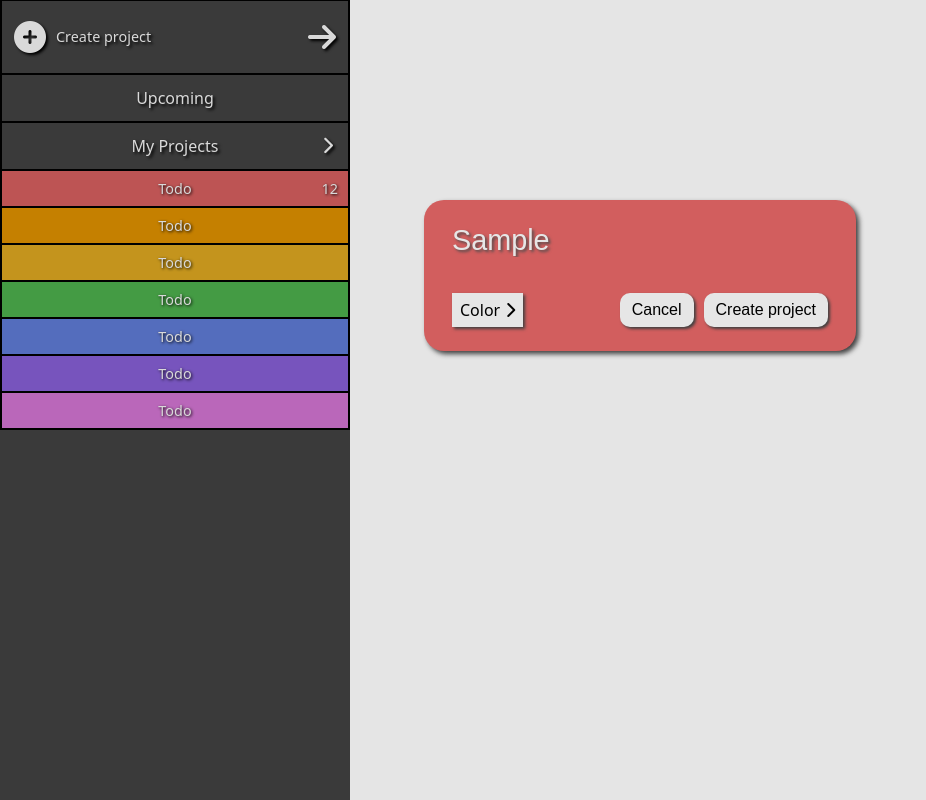
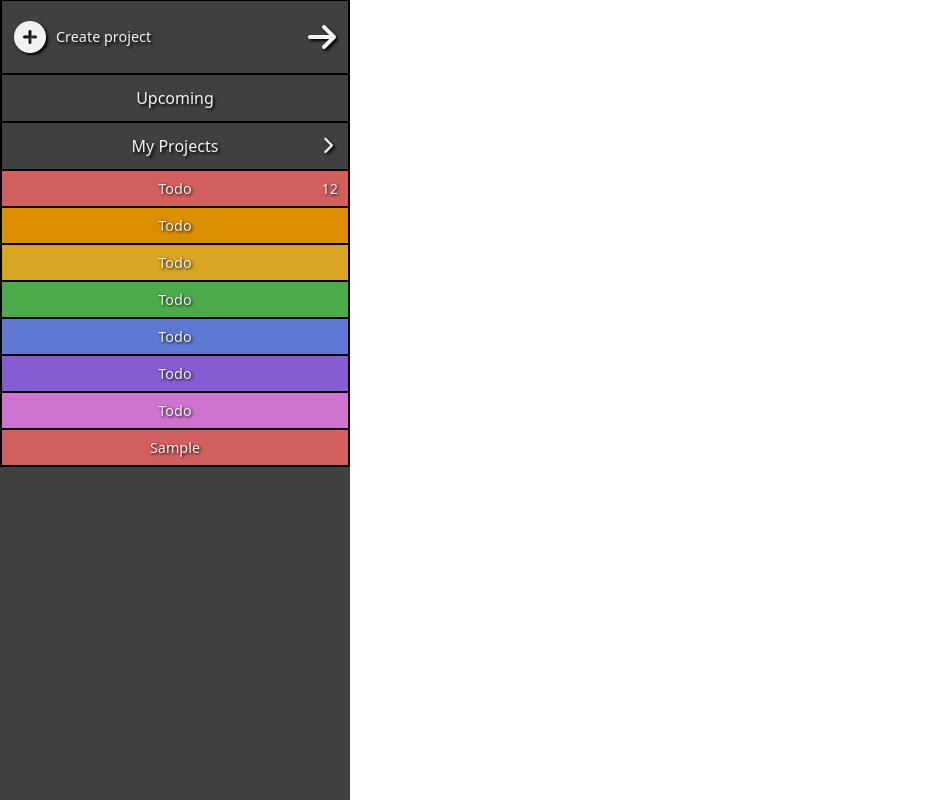
Before and after one commit to Fox-Jester/todo-project, a website built with webpack: page src/index.html in a window 1280 px wide. Both pictures are taken after typing "Sample" into the empty fields and a click on the button "Create project". Shown: the whole page, without its empty margins (0-926 px from the left). Built offline with nearby package versions, Linux system fonts and the light colour scheme.

Commit message:
finished modal.js

```diff
--- /dev/null
+++ b/src/clearContent.js
@@ -0,0 +1,7 @@
+
+
+
+export default function clearContent(){
+    const contentContainer = document.querySelector('#content-container');
+    contentContainer.innerHTML = ""
+}
--- /dev/null
+++ b/src/components/Modal/Modal.js
@@ -0,0 +1,11 @@
+import { createModal } from "./createModal.js"
+import applyModalListeners from "./modalEvents.js"
+
+class Modal {
+    static create = (type, onCreate) => {
+         createModal(type);
+         applyModalListeners(type, onCreate);
+    }
+};
+
+export default Modal;
--- /dev/null
+++ b/src/components/Modal/createModal.js
@@ -0,0 +1,111 @@
+
+import constructElement from "../constructElement.js";
+import "./modal.css"
+
+
+
+export const createModal = (type) => {
+
+    if (type !== "project" && type !== "todo") return;
+
+    const contentContainer = document.querySelector("#content-container");
+
+    const modal = constructElement("dialog", `modal`, "red");
+
+    const mainInput = document.createElement("input");
+    mainInput.type = "text";
+    mainInput.id = "main-input"
+    mainInput.autocomplete = "off"
+    mainInput.placeholder = `${type.charAt(0).toUpperCase() + type.slice(1)} name`;
+
+    const subInput = document.createElement("input");
+    subInput.type = "text";
+    subInput.id = "sub-input"
+    subInput.autocomplete = "off"
+    subInput.placeholder = "Description";
+
+    const modalFooter = constructElement("div", "modal-footer");
+
+    const optionContainer = constructElement("div", "option-container");
+
+    const btnGroup = constructElement("div", "btn-group");
+
+    const cancelBtn = constructElement("button", "cancel-btn");
+    cancelBtn.textContent = "Cancel";
+
+    const createBtn = constructElement("button", "create-btn");
+    createBtn.textContent = `Create ${type}`
+
+    function createColorGrid(){
+
+        const colorArray = ["red", "orange", "yellow", "green", "blue", "purple", "pink"];
+        const colorGrid = constructElement("div", "color-grid")
+        colorArray.forEach(color => {
+            const colorSquare = constructElement("div", color)
+            colorSquare.setAttribute('data-color', color);
+            colorGrid.appendChild(colorSquare);
+
+        });
+
+        return colorGrid;
+    }
+
+    function createColorContainer(){
+
+        const colorContainer = constructElement("div", "color-container");
+
+        if (type === "project"){
+
+            const colorText = constructElement("p");
+            colorText.textContent = "Color";
+
+            const chevron = constructElement("i", "fa-solid", "fa-chevron-right", "chevron");
+
+            const colorGroup = constructElement("div", "color-group");
+
+            colorGroup.appendChild(colorText);
+            colorGroup.appendChild(chevron);
+
+            colorContainer.appendChild(colorGroup);
+            colorContainer.appendChild(createColorGrid());
+
+        }
+
+        else if(type === "todo"){
+
+        }
+        return colorContainer;
+    }
+
+    function createDateContainer(){}
+
+
+    function CreateBaseModal(){
+
+        optionContainer.appendChild(createColorContainer())
+
+        btnGroup.appendChild(cancelBtn);
+        btnGroup.appendChild(createBtn);
+
+        modalFooter.appendChild(optionContainer);
+        modalFooter.appendChild(btnGroup);
+
+        modal.appendChild(mainInput);
+        modal.appendChild(modalFooter);
+
+        return modal;
+    }
+
+
+    if(type === "project"){
+        const projectModal = CreateBaseModal()
+        contentContainer.appendChild(projectModal);
+        projectModal.showModal();
+    }
+
+
+
+
+
+
+}
--- a/src/css/modal.css
+++ b/src/components/Modal/modal.css
@@ -21,7 +21,7 @@
     cursor: auto;
 
     color: hsl(0, 0%, 90%);
-    text-shadow: 2px 2px 3px hsl(0, 0%, 30%);
+    text-shadow: 2px 2px 3px hsl(0, 0%, 15%);
     margin-bottom: 20px;
 }
 
@@ -54,20 +54,22 @@
     align-items: center;
     position: relative;
 
+
 }
 
 
 .color-group .chevron{
-    position: relative;
-    right: 0;
+
+
     font-size: 1rem;
-    padding-right: 8px;
+    margin-right: 8px;
+
 
 }
 
 .color-group p{
-    margin: 0;
-    padding: 6px 5px 6px 8px;
+
+    margin: 6px 5px 6px 8px;
     font-size: 1rem;
 }
 
@@ -86,9 +88,15 @@
     grid-template-columns: repeat(2, 35px);
 }
 
-.color-square{
+.color-grid div{
     border: 1px solid black;
     height: 30px;
+
+}
+
+.color-grid div.hidden{
+   display: none;
+
 }
 
 .btn-group{
@@ -112,7 +120,3 @@
     box-shadow: 0px 0px 3px lightgray;
 
 }
-
-.create-btn:hover{
-
-}
--- /dev/null
+++ b/src/components/Modal/modalEvents.js
@@ -0,0 +1,81 @@
+
+function applyModalListeners(type, onCreate){
+    const modal = document.querySelector(".modal");
+
+    const closeBtn = document.querySelector(".cancel-btn");
+    const createBtn = document.querySelector(".create-btn");
+
+    const mainInput = document.querySelector("#main-input");
+
+    const colorGroup = document.querySelector(".color-group");
+    const chevron = colorGroup.querySelector(".chevron")
+    const colorGrid = document.querySelector(".color-grid");
+
+    const colorSquares = colorGrid.querySelectorAll("div");
+
+    const colorClasses = ["red", "orange", "yellow", "green", "blue", "purple", "pink"];
+    let color = modal.classList[1]
+
+    function hideCurrentSquare(){
+        colorSquares.forEach(square => {
+            if(square.classList.contains("hidden")){
+                square.classList.remove("hidden")
+            }
+        })
+
+        colorSquares.forEach(square => {
+            if(square.dataset.color === modal.classList[1]){
+                square.classList.add("hidden");
+            }
+        })
+    }
+
+    function rotateChevron(){
+        if(colorGrid.classList.contains("active")){
+            chevron.classList.add("rotate");
+        }
+        else{
+            chevron.classList.remove("rotate");
+        }
+    }
+
+
+    if(colorGroup){
+        colorGroup.addEventListener("click", () => {
+            colorGrid.classList.contains("active") ?
+            colorGrid.classList.remove("active") :
+            colorGrid.classList.add("active");
+
+            rotateChevron();
+        })
+    }
+
+    if (colorGrid) {
+        colorSquares.forEach(square => square.addEventListener("click", () => {
+            color = square.dataset.color
+
+            modal.classList.remove(...colorClasses);
+            modal.classList.add(color);
+            hideCurrentSquare();
+            colorGrid.classList.remove("active");
+            rotateChevron();
+        }))
+    }
+
+
+    closeBtn.addEventListener("click", () => modal.remove())
+
+
+
+    createBtn.addEventListener("click", () => {
+        if(type === "project"){
+            onCreate({ projectName: mainInput.value, color });
+        }
+            modal.remove()
+    })
+
+
+    hideCurrentSquare()
+}
+
+export default applyModalListeners;
--- a/src/components/Modals.js
+++ /dev/null
@@ -1,84 +0,0 @@
-
-import constructElement from "./constructElement.js";
-import "../css/modal.css"
-
-
-
-export const Modal = ((type) => {
-
-
-    const contentContainer = document.querySelector("#content-container");
-    const modal = constructElement("dialog", `modal`, "red");
-
-    const mainInput = document.createElement("input");
-    mainInput.type = "text";
-    mainInput.id = "main-input"
-    mainInput.placeholder = `${type.charAt(0).toUpperCase() + type.slice(1)} name`;
-
-    const subInput = document.createElement("input");
-    subInput.type = "text";
-    subInput.id = "sub-input"
-    subInput.placeholder = "Description";
-
-    const modalFooter = constructElement("div", "modal-footer");
-
-    const colorGroup = constructElement("div", "color-group");
-
-    const p = constructElement("p");
-
-    const colorContainer = constructElement("div", "color-container");
-
-    const chevron = constructElement("i", "fa-solid", "fa-chevron-right", "chevron")
-
-
-    const btnGroup = constructElement("div", "btn-group");
-
-    const cancelBtn = constructElement("button", "cancel-btn");
-    cancelBtn.textContent = "Cancel";
-
-    const createBtn = constructElement("button", "create-btn");
-    createBtn.textContent = `Create ${type}`
-
-
-
-
-    if(type === "project"){
-        p.textContent = "Color"
-
-        const colorGrid = constructElement("div", "color-grid")
-
-        const colorArray = ["red", "orange", "yellow", "green", "blue", "purple", "pink"];
-
-        colorArray.forEach(color => {
-            const colorSquare = constructElement("div", "color-square", color)
-
-            colorGrid.appendChild(colorSquare);
-
-        });
-
-
-        colorGroup.appendChild(p);
-        colorGroup.appendChild(chevron);
-
-        colorContainer.appendChild(colorGroup);
-        colorContainer.appendChild(colorGrid);
-
-        btnGroup.appendChild(cancelBtn);
-        btnGroup.appendChild(createBtn);
-
-        modalFooter.appendChild(colorContainer);
-        modalFooter.appendChild(btnGroup);
-
-        modal.appendChild(mainInput);
-        modal.appendChild(modalFooter);
-
-        contentContainer.appendChild(modal);
-
-        modal.showModal()
-
-
-
-    }
-
-
-})
--- /dev/null
+++ b/src/components/project/Project.js
@@ -0,0 +1,32 @@
+import createProjectTab from "./createProjectTab.js";
+import applyProjectListeners from "./projectEvents.js";
+
+export default class Project{
+
+    #createList(){
+
+    }
+
+    constructor(name, color){
+        this.name = name;
+        this.color = color;
+        this.folder = [];
+
+        this.add = (TodoItem) => {
+            this.folder.push(TodoItem);
+        } ;
+
+        this.remove = (TodoItem) => {
+            if(TodoItem){
+                this.folder.splice((this.folder.indexOf(TodoItem)), 1);
+            }
+        };
+
+        this.create = () => {
+            createProjectTab(this.name, this.color, this.#createList);
+        };
+    };
+
+
+
+}
--- /dev/null
+++ b/src/components/project/createProjectTab.js
@@ -0,0 +1,20 @@
+import constructElement from "../constructElement.js";
+import clearContent from "../../clearContent";
+
+export default function createProjectTab(name, color, createList){
+
+    const projectDropdown = document.querySelector("#project-dropdown");
+
+    const projectTab = constructElement("div", "project-tab", "tab", color);
+
+    projectTab.textContent = name;
+
+
+    projectDropdown.appendChild(projectTab);
+
+    projectTab.addEventListener("click", () => {
+        clearContent();
+        createList();
+
+    });
+}
--- a/src/index.html
+++ b/src/index.html
@@ -22,7 +22,7 @@
         </div>
         <div class="tab">Upcoming</div>
 
-        <div class="dropdown">
+        <div id="project-dropdown" class="dropdown">
           <div class="tab">
             My Projects
             <i class="fa-solid fa-chevron-right chevron"></i>
--- a/src/script.js
+++ b/src/script.js
@@ -1,6 +1,9 @@
 
 import "./styles.css"
-import { Modal } from "./components/Modals.js"
+import Modal from "./components/Modal/Modal.js"
+import Project from "./components/project/Project.js";
+
+
 
 class TodoItem{
 
@@ -13,19 +16,12 @@ class TodoItem{
 }
 
 
-class Project{
 
-    constructor(){
-        this.folder = []
-        this.add = (TodoItem) => {
-            this.folder.push(TodoItem);
-        }
-        this.remove = (TodoItem) => {
-            if(TodoItem){
-                this.folder.splice((this.folder.indexOf(TodoItem)), 1);
-            }
-        }
-    }
+
+
+function createProject({projectName, color}){
+    const newProject = new Project(projectName, color);
+    newProject.create()
 }
 
-Modal("project");
+Modal.create("project", createProject);
--- a/src/styles.css
+++ b/src/styles.css
@@ -115,12 +115,19 @@ body{
 }
 
 .chevron{
+    transition: all 0.3s;
+}
+
+#control-panel .chevron{
     position: absolute;
     right: 15px;
     font-size: 1.1rem;
+
 }
 
-
+.chevron.rotate{
+    transform: rotate(90deg);
+}
 
 
 #content-container{
```
Also changed, not shown: src/components/modalEvents.js (deleted).
